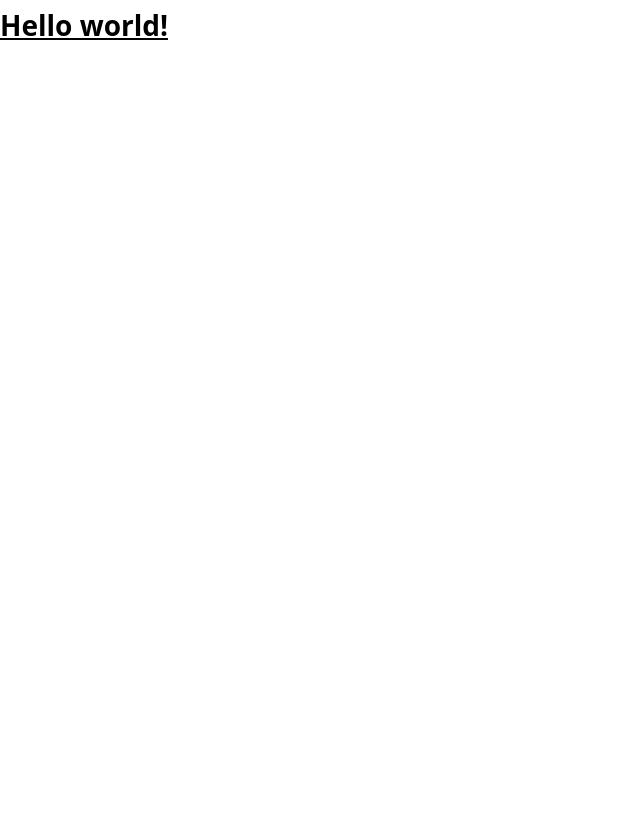
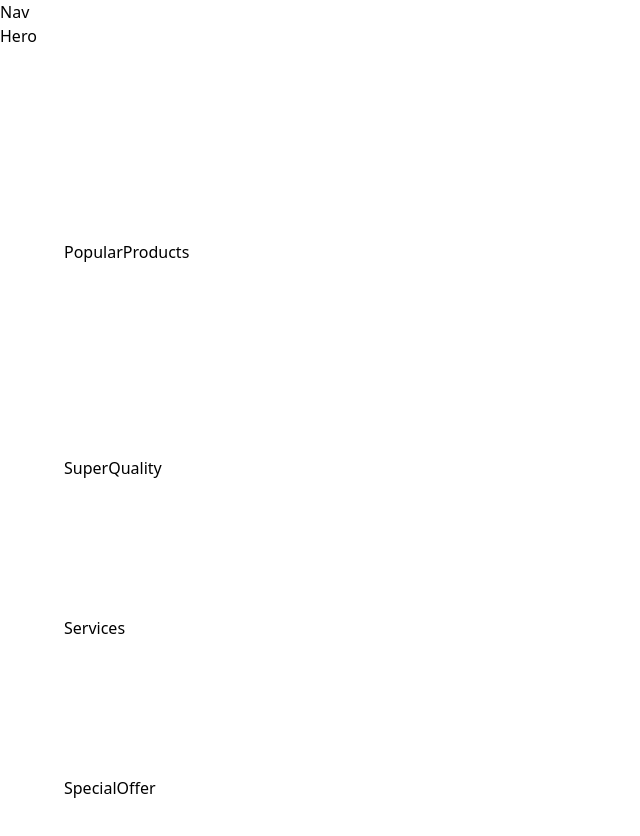
Before and after one commit to shoaiblatif22/Nike-Website-Clone, a React (Vite) app: page / in a window 1280 px wide. Shown: the top 836 px of the page, without its empty margins (0-640 px from the left). Before the commit the page ends 800 px from the top, so only its background shows below. Built offline with nearby package versions, Linux system fonts and the light colour scheme; a web font is replaced by a local one.

Commit message:
Added in main and sections for website including classes for tailwind css

```diff
--- a/src/App.jsx
+++ b/src/App.jsx
@@ -1,7 +1,22 @@
-export default function App() {
-  return (
-    <h1 className="text-3xl font-bold underline">
-      Hello world!
-    </h1>
-  )
-}
+const App = () => (
+  <main className="relaive">
+    Nav
+    <section className="x1:padding-1 wide:padding-r padding-b">
+      Hero
+    </section>
+    <section className="padding">
+      PopularProducts
+    </section>
+    <section className="padding">
+      SuperQuality
+    </section>
+    <section className="padding-x py-10">
+      Services
+    </section>
+    <section className="padding">
+      SpecialOffer
+    </section>
+  </main>
+);
+
+export default App;
```
